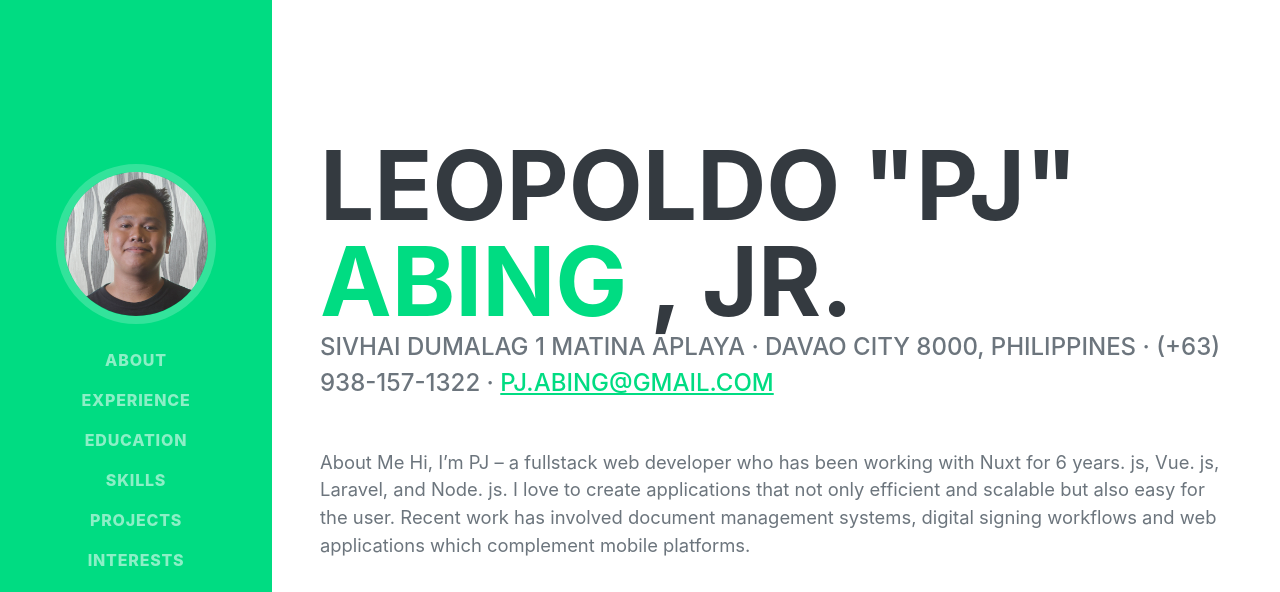
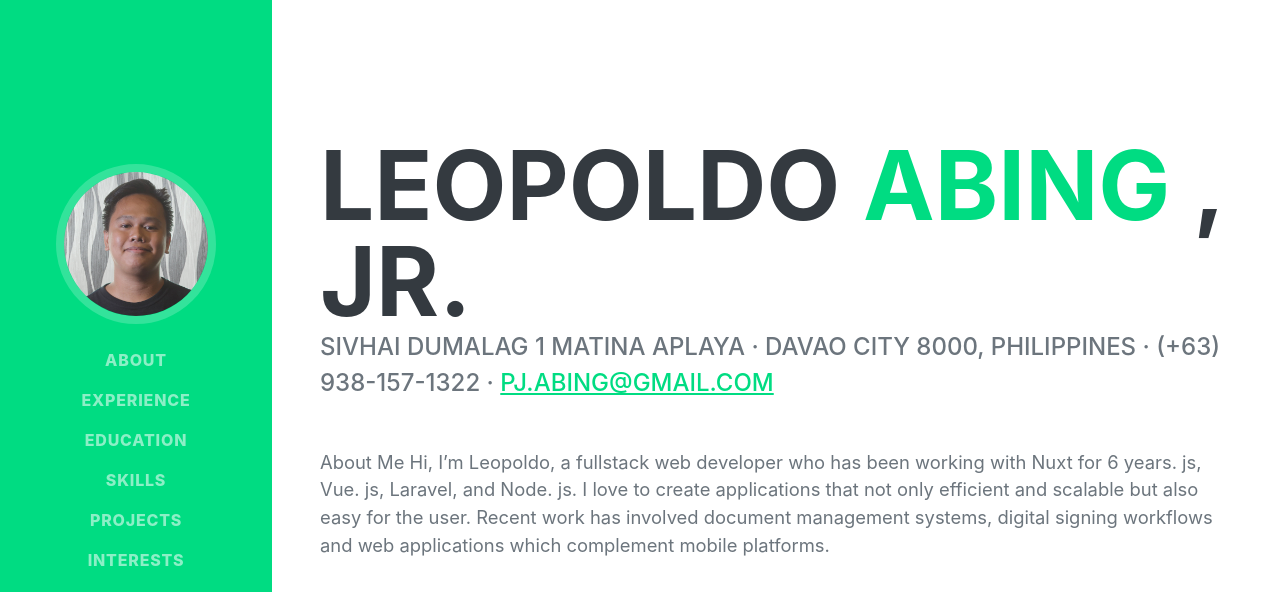
Before and after one commit to AbingPj/Portfolio, a website: page public/index.html in a window 1280 px wide. Shown: the top 592 px of the page. Drawn offline with nearby package versions, Linux system fonts and the light colour scheme; some icons are missing; a web font is replaced by a local one.

Commit message:
update to Leopoldo only

```diff
--- a/public/index.html
+++ b/public/index.html
@@ -70,7 +70,7 @@
         <section class="resume-section" id="about">
             <div class="resume-section-content">
                 <h1 class="mb-0">
-                    Leopoldo "PJ"
+                    Leopoldo
                     <span class="text-primary">Abing</span>
                     , Jr.
                 </h1>
@@ -83,7 +83,7 @@
                     scalable but also intuitive for users. My recent work includes document management systems, digital
                     signing workflows, and web apps integrated with mobile platforms.</p> -->
                 <p class="lead mb-5">
-                    About Me Hi, I’m PJ – a fullstack web developer who has been working with Nuxt for 6 years. js, Vue.
+                    About Me Hi, I’m Leopoldo, a fullstack web developer who has been working with Nuxt for 6 years. js, Vue.
                     js, Laravel, and Node. js. I love to create applications that not only efficient and scalable but
                     also easy for the user. Recent work has involved document management systems, digital signing
                     workflows and web applications which complement mobile platforms.
```
